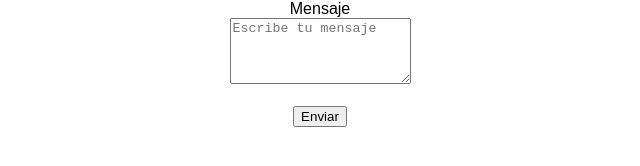
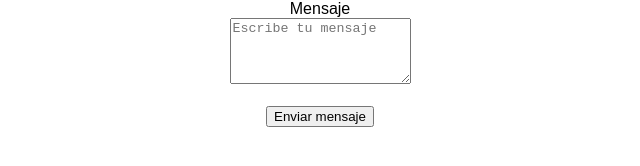
Before and after one commit to kampexiii/PabloSevillanoactividadPracticaRealPortafolio, a plain HTML site: page index.html in a window 1280 px wide. Shown: the part 288-454 px from the top of the page, without its empty margins (320-960 px from the left). Drawn offline with Linux system fonts and the light colour scheme.

Commit message:
chore: ajustar texto del botón en formulario

```diff
--- a/index.html
+++ b/index.html
@@ -14,7 +14,7 @@
     <label>Nombre<br><input type="text" name="nombre" placeholder="Tu nombre"></label><br><br>
     <label>Email<br><input type="email" name="email" placeholder="tu@correo.com"></label><br><br>
     <label>Mensaje<br><textarea name="mensaje" rows="4" placeholder="Escribe tu mensaje"></textarea></label><br><br>
-    <button type="submit">Enviar</button>
+    <button type="submit">Enviar mensaje</button>
   </form>
 
   <script src="script.js"></script>
```
